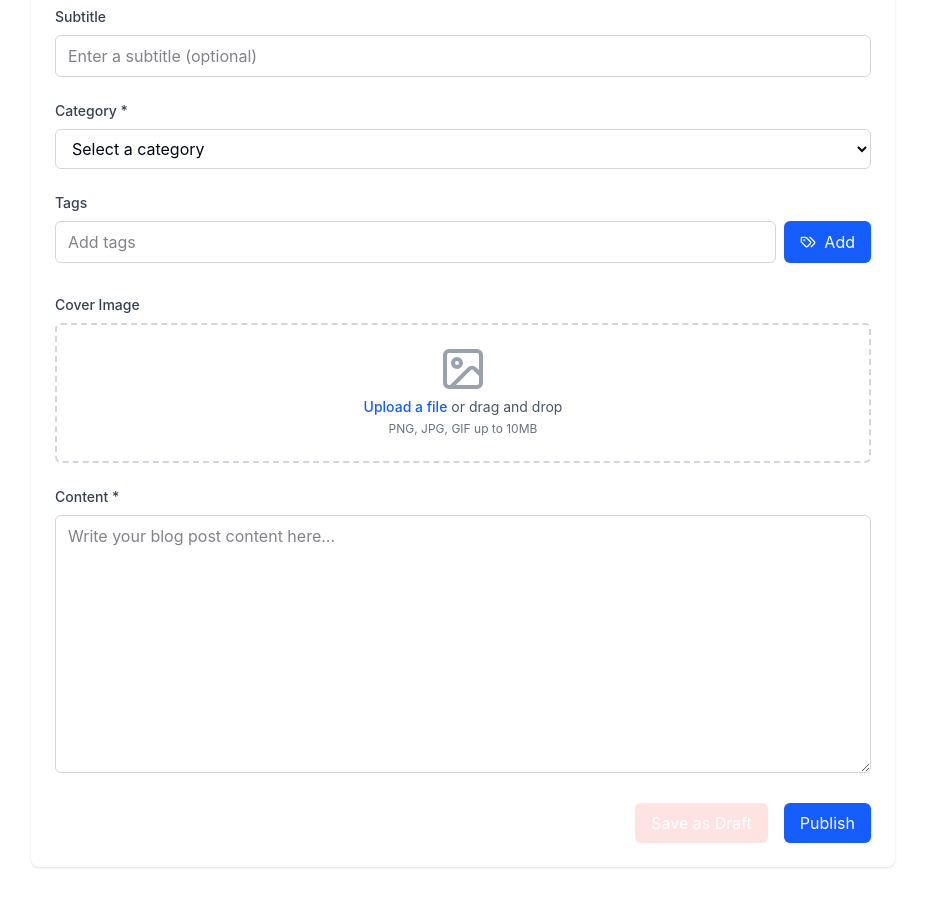
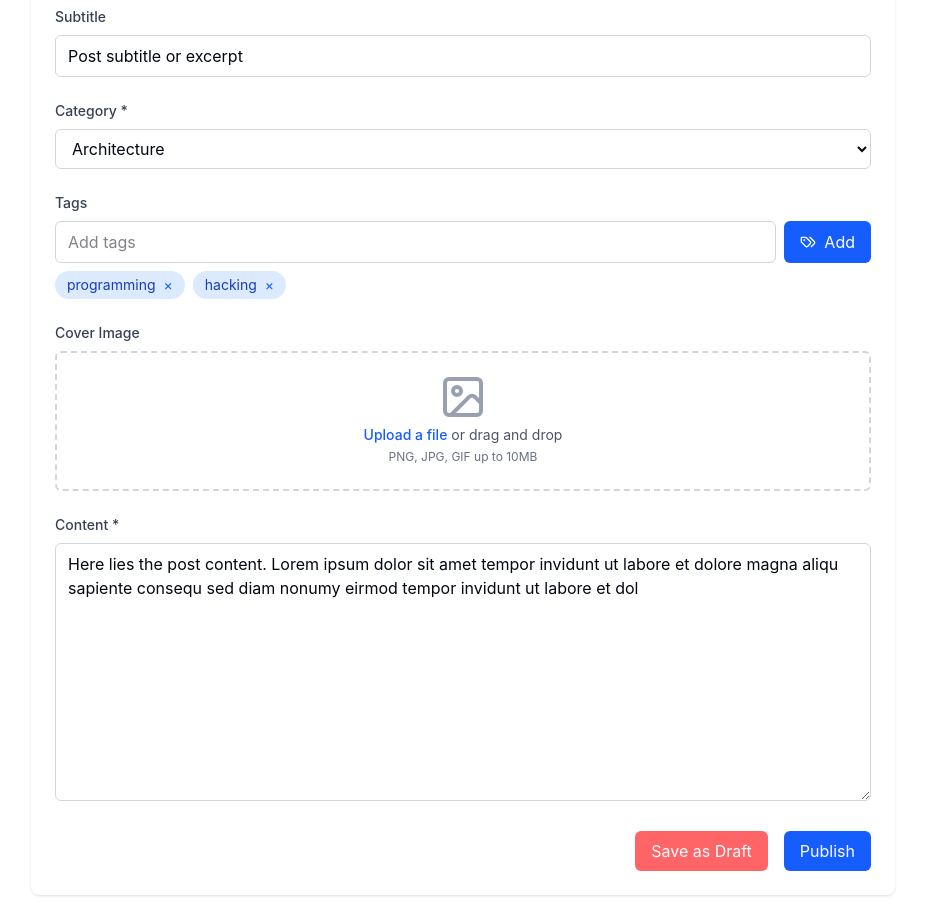
Before and after one commit to chiorji/publizr-ui, a React (Vite) app: page /dashboard/new-post in a window 1280 px wide. Shown: the part 240-1151 px from the top of the page, without its empty margins (177-1102 px from the left). Before the commit the page ends 1123 px from the top, so only its background shows below. Built offline with nearby package versions, Linux system fonts and the light colour scheme.

Commit message:
chore: bootstrap creating post api requests

```diff
--- a/src/app/api/post-slice.ts
+++ b/src/app/api/post-slice.ts
@@ -1,17 +1,17 @@
 import { apiSlice } from '../api-slice';
-import { Post } from '../../types/post-types';
+import { Post, NewPostFormData } from '../../types/post-types';
 
 export const postSlice = apiSlice.injectEndpoints({
   endpoints: (builder) => ({
     getAllPosts: builder.query<Post[], void>({
-      query: () =>  'api/posts'
+      query: () => 'api/posts'
     }),
 
     getPostById: builder.query<Post, string | number>({
       query: (id) => `api/posts/${id}`
     }),
 
-    createPost: builder.mutation<void, Post>({
+    createPost: builder.mutation<void, NewPostFormData>({
       query: (payload) => ({
         url: 'api/posts',
         method: 'POST',
--- a/src/app/states/user-state.ts
+++ b/src/app/states/user-state.ts
@@ -6,10 +6,7 @@ export const userSlice = createSlice({
   name: 'userSlice',
   initialState: {
     user: {} as User,
-    isAuthenticated: false,
-    error: null as string | null,
-    isLoading: false,
-    isFetching: false,
+    isAuthenticated: false
   },
   reducers: {
     setCurrentUser: (state, action: PayloadAction<User>) => {
--- a/src/types/post-types.ts
+++ b/src/types/post-types.ts
@@ -1,12 +1,14 @@
+export type PostCategoryDefinition = 'Technology' | 'Programming' | 'Design' | 'Career' | 'Productivity' | 'Tutorial' | 'Architecture' | 'Development' | 'Best Practices';
+
 export interface Post {
   id: number;
   title: string;
   excerpt: string;
   author: string;
   date: string;
-  readTime: string;
-  category: string;
-  imageUrl: string;
+  read_time: string;
+  category: PostCategoryDefinition;
+  image_url: File | string | null ;
   featured?: boolean;
   tags: string[];
   content: string;
@@ -16,11 +18,11 @@ export interface Post {
 export interface NewPostFormData {
   title: string;
   subtitle: string;
-  category: string;
+  category: PostCategoryDefinition;
   tags: string[];
   content: string;
-  coverImage: File | null;
-  isDraft: boolean;
+  image_url: File | null;
+  is_draft: boolean;
 }
 
 export interface Errors {
@@ -30,10 +32,6 @@ export interface Errors {
   [key: string]: string | undefined;
 }
 
-export type PostCategoryDefinition = 'Technology' | 'Programming' | 'Design' | 'Career' |'Productivity' | 'Tutorial'| 'Other';
-
-export type PostTagDefinition = '';
-
 export const posts: Post[] = [
   {
     id: 1,
@@ -42,9 +40,9 @@ export const posts: Post[] = [
     content: "This is the content of the post.",
     author: "Sarah Johnson",
     date: "2025-01-28",
-    readTime: "8 min read",
+    read_time: "8 min read",
     category: "Development",
-    imageUrl: "https://unsplash.com/photos/the-sun-is-setting-under-a-pier-at-the-beach-ZuLQbR3-BUk",
+    image_url: "https://unsplash.com/photos/the-sun-is-setting-under-a-pier-at-the-beach-ZuLQbR3-BUk",
     featured: true,
     tags: ["React", "JavaScript", "Beginner"],
     status: 'published'
@@ -56,9 +54,9 @@ export const posts: Post[] = [
     content: "This is the content of the post.",
     author: "Mike Chen",
     date: "2025-01-25",
-    readTime: "5 min read",
+    read_time: "5 min read",
     category: "Best Practices",
-    imageUrl: "https://unsplash.com/photos/the-sun-is-setting-under-a-pier-at-the-beach-ZuLQbR3-BUk",
+    image_url: "https://unsplash.com/photos/the-sun-is-setting-under-a-pier-at-the-beach-ZuLQbR3-BUk",
     featured: false,
     tags: ["React", "JavaScript", "State Management"],
     status: 'published'
@@ -70,9 +68,9 @@ export const posts: Post[] = [
     content: "This is the content of the post.",
     author: "Alex Rivera",
     date: "2025-01-22",
-    readTime: "12 min read",
+    read_time: "12 min read",
     category: "Architecture",
-    imageUrl: "https://unsplash.com/photos/the-sun-is-setting-under-a-pier-at-the-beach-ZuLQbR3-BUk",
+    image_url: "https://unsplash.com/photos/the-sun-is-setting-under-a-pier-at-the-beach-ZuLQbR3-BUk",
     featured: false,
     tags: ["React", "JavaScript", "Scalability"],
     status: 'published'
@@ -82,10 +80,10 @@ export const posts: Post[] = [
     title: 'A Day in the Life of a Hacker',
     excerpt: 'Lorem ipsum dolor sit amet, consectetur adipiscing elit. Sed ut neque vel neque ultricies semper. Nullam tempor, ex ut bibendum volutpat, enim velit pellentesque ipsum, at consectetur enim nunc nec turpis. Aliquam erat volutpat. Nulla facilisi.',
     content: `Lorem ipsum dolor sit amet, consectetur adipiscing elit. Sed ut neque vel neque ultricies semper. Nullam tempor, ex ut bibendum volutpat, enim velit pellentesque ipsum, at consectetur enim nunc nec turpis. Aliquam erat volutpat. Nulla facilisi.`,
-    imageUrl: 'https://unsplash.com/photos/the-sun-is-setting-under-a-pier-at-the-beach-ZuLQbR3-BUk',
+    image_url: 'https://unsplash.com/photos/the-sun-is-setting-under-a-pier-at-the-beach-ZuLQbR3-BUk',
     author: 'John Doe',
     date: '2021-01-25',
-    readTime: '3 minutes',
+    read_time: '3 minutes',
     category: 'Technology',
     tags: ['programming', 'hacking'],
     status: 'published'
@@ -95,10 +93,10 @@ export const posts: Post[] = [
     title: "Getting Started with React: A Beginner's Guide",
     excerpt: "Learn the fundamentals of React, from components to hooks. This comprehensive guide will take you from novice to confident React developer.",
     content: "This is the content of the post.",
-    imageUrl: 'https://unsplash.com/photos/a-couple-of-palm-trees-sitting-next-to-each-other-QNb02C_HyxQ',
+    image_url: 'https://unsplash.com/photos/a-couple-of-palm-trees-sitting-next-to-each-other-QNb02C_HyxQ',
     author: 'John Doe',
     date: '2021-01-25',
-    readTime: '3 minutes',
+    read_time: '3 minutes',
     category: 'Technology',
     tags: ['react', 'javascript'],
     status: 'published'
@@ -108,10 +106,10 @@ export const posts: Post[] = [
     title: "10 Tips for Better State Management",
     excerpt: "State management can be tricky. Here are 10 battle-tested tips to help you manage state more effectively in your React applications.",
     content: "This is the content of the post.",
-    imageUrl: 'https://unsplash.com/photos/a-couple-of-palm-trees-sitting-next-to-each-other-QNb02C_HyxQ',
+    image_url: 'https://unsplash.com/photos/a-couple-of-palm-trees-sitting-next-to-each-other-QNb02C_HyxQ',
     author: 'Jane Smith',
     date: '2021-01-20',
-    readTime: '2 minutes',
+    read_time: '2 minutes',
     category: 'Development',
     tags: ['state management', 'react'],
     status: 'draft'
--- a/src/views/dashboard/index.tsx
+++ b/src/views/dashboard/index.tsx
@@ -52,9 +52,9 @@ const Dashboard = () => {
               key={post.id}
               className="bg-white rounded-lg shadow-sm border border-gray-200 overflow-hidden"
             >
-              {post.imageUrl && (
+              {post.image_url && (
                 <img
-                  src={post.imageUrl}
+                  src={post.image_url as string}
                   alt={post.title}
                   className="w-full h-48 object-cover"
                 />
--- a/src/views/posts/new-post.tsx
+++ b/src/views/posts/new-post.tsx
@@ -1,23 +1,27 @@
 import { useState } from 'react';
+import { useNavigate } from 'react-router-dom';
 import { Card, CardHeader, CardTitle, CardContent } from '../../components/ui/card';
 import { Alert, AlertDescription } from '../../components/ui/alert';
 import { Image, Tags, AlertCircle } from 'lucide-react';
 import { NewPostFormData, Errors, PostCategoryDefinition } from '../../types/post-types';
+import { useCreatePostMutation } from '../../app/api/post-slice';
 
 const BlogCreationForm = () => {
   const [formData, setFormData] = useState<NewPostFormData>({
-    title: '',
-    subtitle: '',
-    category: '',
-    tags: [],
-    content: '',
-    coverImage: null,
-    isDraft: true
+    title: 'Post title',
+    subtitle: 'Post subtitle or excerpt',
+    category: 'Architecture',
+    tags: ['programming', 'hacking'],
+    content: 'Here lies the post content. Lorem ipsum dolor sit amet tempor invidunt ut labore et dolore magna aliqu sapiente consequ sed diam nonumy eirmod tempor invidunt ut labore et dol',
+    image_url: null,
+    is_draft: false
   });
 
+  const navigate = useNavigate();
   const [currentTag, setCurrentTag] = useState('');
   const [errors, setErrors] = useState<Errors>({});
   const [preview, setPreview] = useState<string | ArrayBuffer | null>(null);
+  const [createHandler, { isLoading }] = useCreatePostMutation();
 
   const categories: PostCategoryDefinition[] = [
     'Technology',
@@ -26,7 +30,9 @@ const BlogCreationForm = () => {
     'Career',
     'Productivity',
     'Tutorial',
-    'Other'
+    'Architecture',
+    'Best Practices',
+    'Development'
   ];
 
   const handleInputChange = (e: React.ChangeEvent<HTMLInputElement | HTMLSelectElement | HTMLTextAreaElement>) => {
@@ -44,7 +50,7 @@ const BlogCreationForm = () => {
   const handleImageUpload = (e: React.ChangeEvent<HTMLInputElement>) => {
     const file = e.target.files?.[0];
     if (file) {
-      setFormData(prev => ({ ...prev, coverImage: file }));
+      setFormData(prev => ({ ...prev, cover_image: file }));
       // Create preview URL
       const reader = new FileReader();
       reader.onloadend = () => {
@@ -73,7 +79,7 @@ const BlogCreationForm = () => {
   };
 
   const validateForm = (): Errors => {
-      const newErrors: Errors = {};
+    const newErrors: Errors = {};
     if (!formData.title.trim()) newErrors.title = 'Title is required';
     if (!formData.content.trim()) newErrors.content = 'Content is required';
     if (!formData.category) newErrors.category = 'Category is required';
@@ -85,7 +91,27 @@ const BlogCreationForm = () => {
     const newErrors = validateForm();
 
     if (Object.keys(newErrors).length === 0) {
-      // Here you would typically send the data to your backend
+
+      createHandler(formData).then((response) => {
+        if (response && response.data) {
+          console.log('Post created successfully:', response);
+          // Reset form and clear errors
+          setFormData({
+            title: '',
+            subtitle: '',
+            category: '' as PostCategoryDefinition,
+            tags: [],
+            content: '',
+            image_url: null,
+            is_draft: false
+          });
+          setErrors({});
+          navigate('/posts')
+        }
+      }).catch((e) => {
+        console.error('Failed to create post' + e);
+        setErrors((prev: Errors) => ({ ...prev, serverError: 'Failed to create post. Please try again later.' }));
+      });
       console.log('Form submitted:', formData);
     } else {
       setErrors(newErrors);
@@ -100,7 +126,6 @@ const BlogCreationForm = () => {
         </CardHeader>
         <CardContent>
           <form onSubmit={handleSubmit} className="space-y-6">
-            {/* Title Input */}
             <div className="space-y-2">
               <label htmlFor="title" className="block text-sm font-medium text-gray-700">
                 Title *
@@ -122,7 +147,6 @@ const BlogCreationForm = () => {
               )}
             </div>
 
-            {/* Subtitle Input */}
             <div className="space-y-2">
               <label htmlFor="subtitle" className="block text-sm font-medium text-gray-700">
                 Subtitle
@@ -138,7 +162,6 @@ const BlogCreationForm = () => {
               />
             </div>
 
-            {/* Category Selection */}
             <div className="space-y-2">
               <label htmlFor="category" className="block text-sm font-medium text-gray-700">
                 Category *
@@ -163,7 +186,6 @@ const BlogCreationForm = () => {
               )}
             </div>
 
-            {/* Tags Input */}
             <div className="space-y-2">
               <label htmlFor="tags" className="block text-sm font-medium text-gray-700">
                 Tags
@@ -204,7 +226,6 @@ const BlogCreationForm = () => {
               </div>
             </div>
 
-            {/* Cover Image Upload */}
             <div className="space-y-2">
               <label htmlFor="cover-image" className="block text-sm font-medium text-gray-700">
                 Cover Image
@@ -222,7 +243,7 @@ const BlogCreationForm = () => {
                         type="button"
                         onClick={() => {
                           setPreview(null);
-                          setFormData(prev => ({ ...prev, coverImage: null }));
+                          setFormData(prev => ({ ...prev, cover_image: null }));
                         }}
                         className="absolute top-0 right-0 bg-red-500 text-white rounded-full p-1"
                       >
@@ -258,7 +279,6 @@ const BlogCreationForm = () => {
               </div>
             </div>
 
-            {/* Content Editor */}
             <div className="space-y-2">
               <label htmlFor="content" className="block text-sm font-medium text-gray-700">
                 Content *
@@ -280,18 +300,19 @@ const BlogCreationForm = () => {
               )}
             </div>
 
-            {/* Action Buttons */}
             <div className="flex justify-end space-x-4">
               <button
                 type="button"
-                onClick={() => setFormData(prev => ({ ...prev, isDraft: true }))}
-                className="px-4 py-2 rounded-md bg-red-100 hover:bg-red-200 text-white"
+                disabled={isLoading}
+                onClick={() => setFormData(prev => ({ ...prev, is_draft: true }))}
+                className="px-4 py-2 rounded-md bg-red-400 hover:bg-red-600 text-white"
               >
                 Save as Draft
               </button>
               <button
                 type="submit"
-                onClick={() => setFormData(prev => ({ ...prev, isDraft: false }))}
+                disabled={isLoading}
+                onClick={() => setFormData(prev => ({ ...prev, is_draft: false }))}
                 className="px-4 py-2 bg-blue-600 text-white rounded-md hover:bg-blue-700"
               >
                 Publish
```
